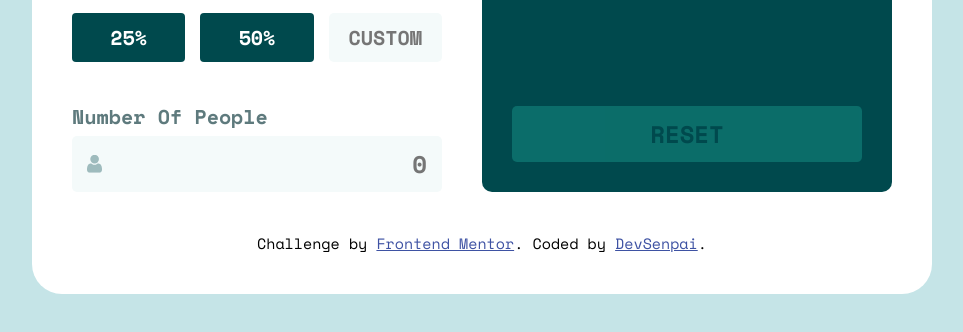
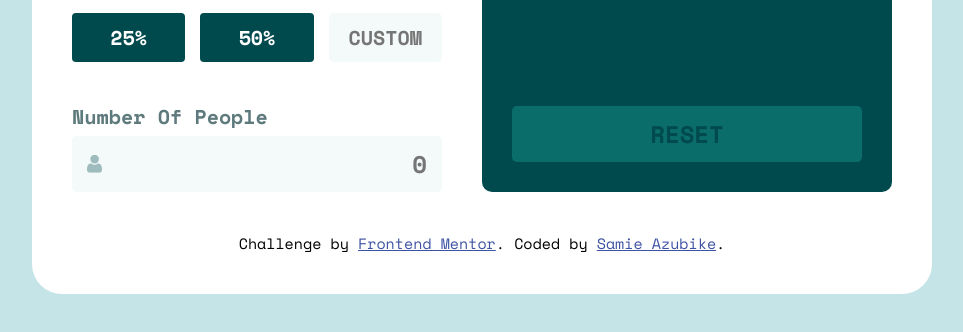
Before and after one commit to samiecode/tip-calculator, a plain HTML site: page index.html in a window 1280 px wide. Shown: the part 428-760 px from the top of the page, without its empty margins (158-1121 px from the left). Drawn offline with nearby package versions, Linux system fonts and the light colour scheme.

Commit message:
Update index.html

```diff
--- a/index.html
+++ b/index.html
@@ -108,9 +108,9 @@
           >Frontend Mentor</a
         >. Coded by
         <a
-          href="https://www.frontendmentor.io/profile/DevSenpai09"
+          href="https://www.frontendmentor.io/profile/samieteq"
           target="_blank"
-          >DevSenpai</a
+          >Samie Azubike</a
         >.
       </div>
     </main>
```
